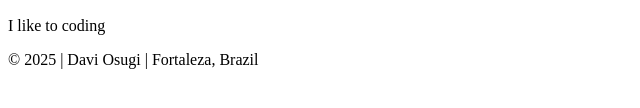
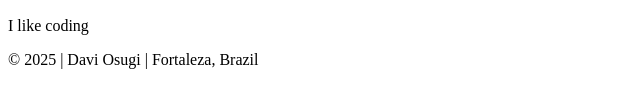
Before and after one commit to daviosugi/wdd130, a plain HTML site: page index.html in a window 1280 px wide. Shown: the part 376-484 px from the top of the page, 0-640 px from the left. Drawn offline with Linux system fonts and the light colour scheme.

Commit message:
first version

```diff
--- a/index.html
+++ b/index.html
@@ -16,7 +16,7 @@
     <main>
         <h1>Davi Osugi | WDD130</h1>
         <img src="images/profile.jpg" alt="Davi Osugi" width="200">
-        <p>I like to coding </p>
+        <p>I like coding </p>
     </main>
     <footer>
         <p>&copy; 2025 | Davi Osugi | Fortaleza, Brazil</p>
```
